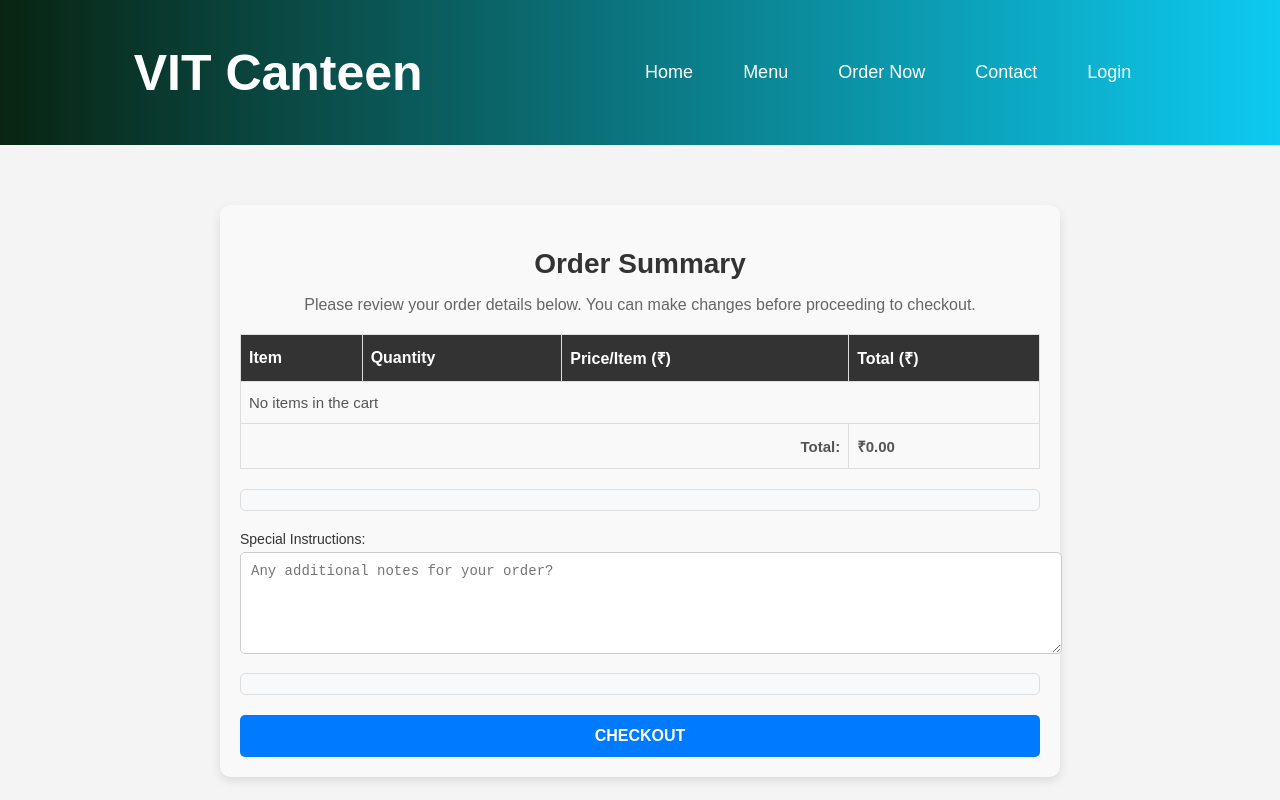
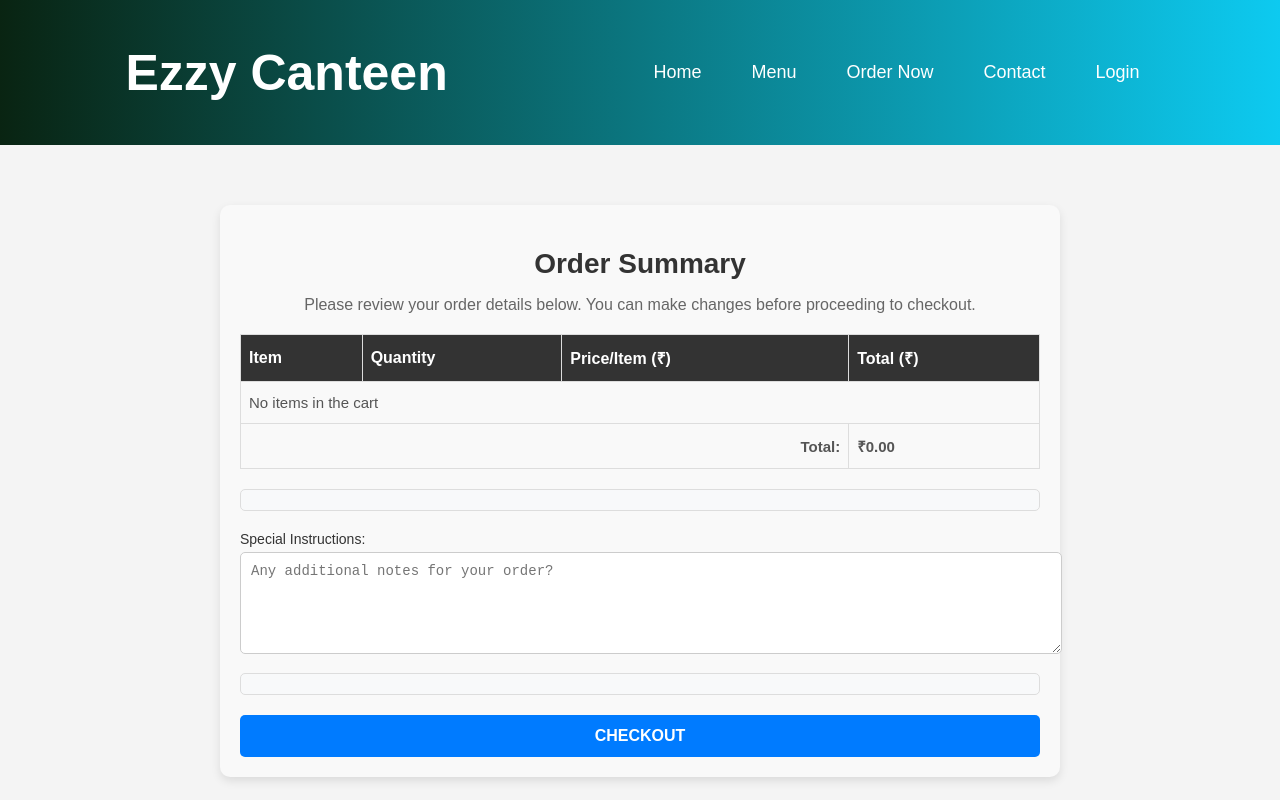
Before and after one commit to devang-p12/Canteen-Management-System, a website: page order.html in a window 1280 px wide. Shown: the top 800 px of the page. Drawn offline with Linux system fonts and the light colour scheme; no server answers.

Commit message:
minor correction

```diff
--- a/order.html
+++ b/order.html
@@ -12,7 +12,7 @@
     <header>
         <div class="headerdev">
             <div>
-                <h1>VIT Canteen</h1>
+                <h1>Ezzy Canteen</h1>
             </div>
             <div>
                 <nav>
```
